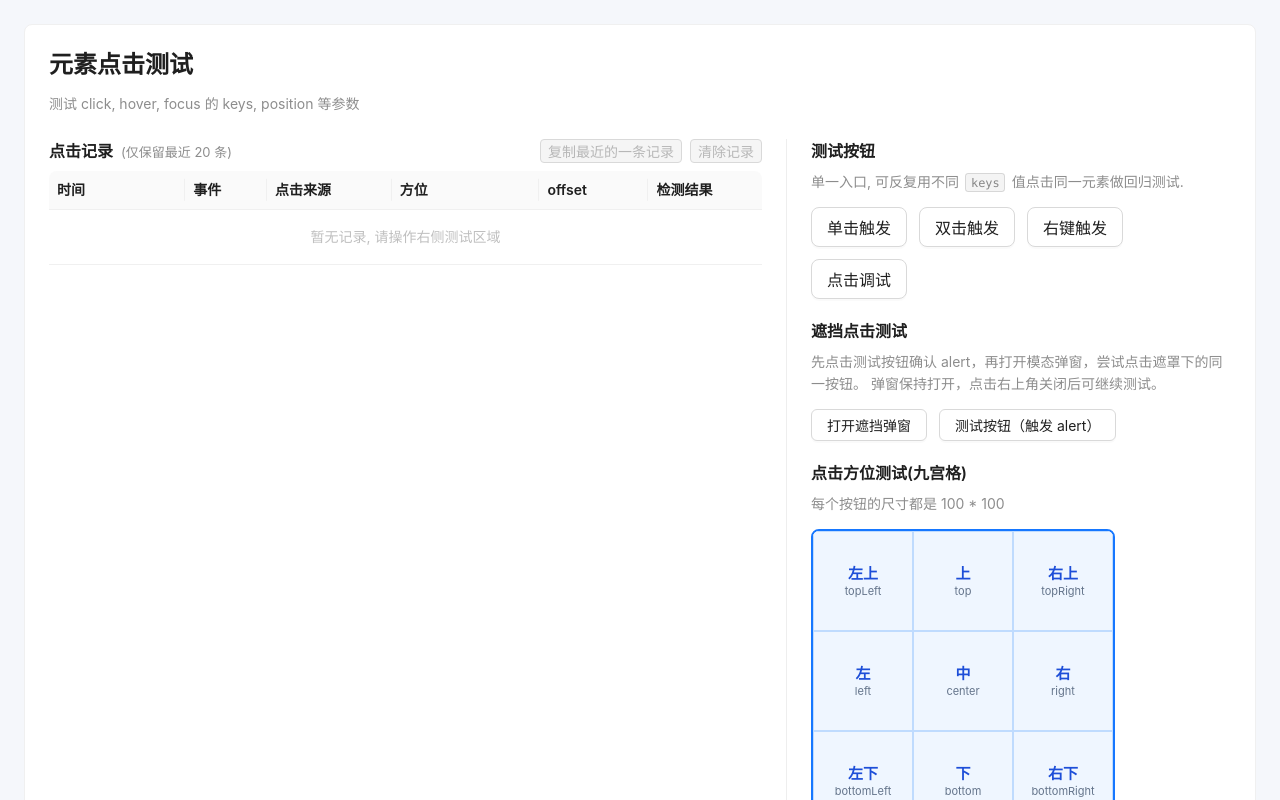
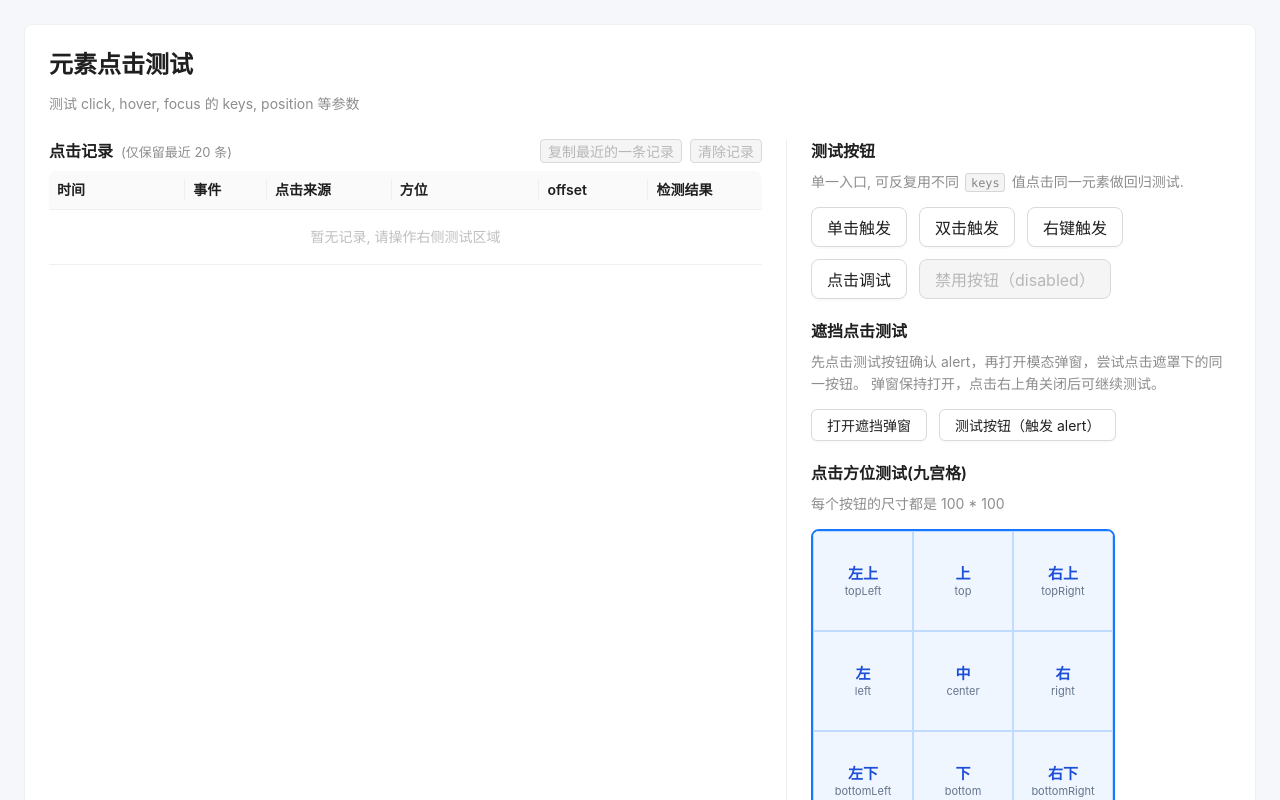
Before and after one commit to baobaomi900901/xpath, a React (Vite) app in the folder WEB/: page /keys-click-test in a window 1280 px wide. Shown: the top 800 px of the page. Built offline with nearby package versions, Linux system fonts and the light colour scheme.

Commit message:
点击测试页面增加 disable 按钮

```diff
--- a/WEB/src/pages/KeysClickTestPage.tsx
+++ b/WEB/src/pages/KeysClickTestPage.tsx
@@ -392,6 +392,14 @@ export default function KeysClickTestPage() {
               <Button id="btn-trusted-click-target" size="large" onClick={handleTrustedClick}>
                 点击调试
               </Button>
+              <Button
+                id="btn-disabled-click-target"
+                size="large"
+                disabled
+                onClick={(event) => handleClick('btn-disabled-click-target', '禁用按钮', ANY_EXPECTED, event)}
+              >
+                禁用按钮（disabled）
+              </Button>
             </Space>
           </div>
 
```
